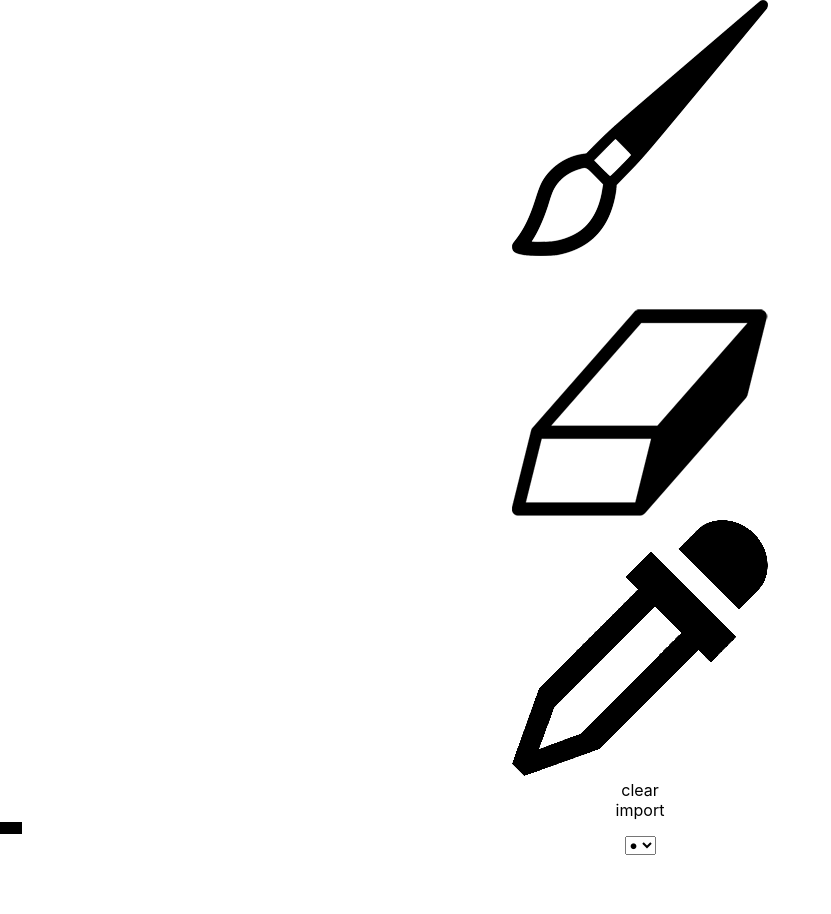
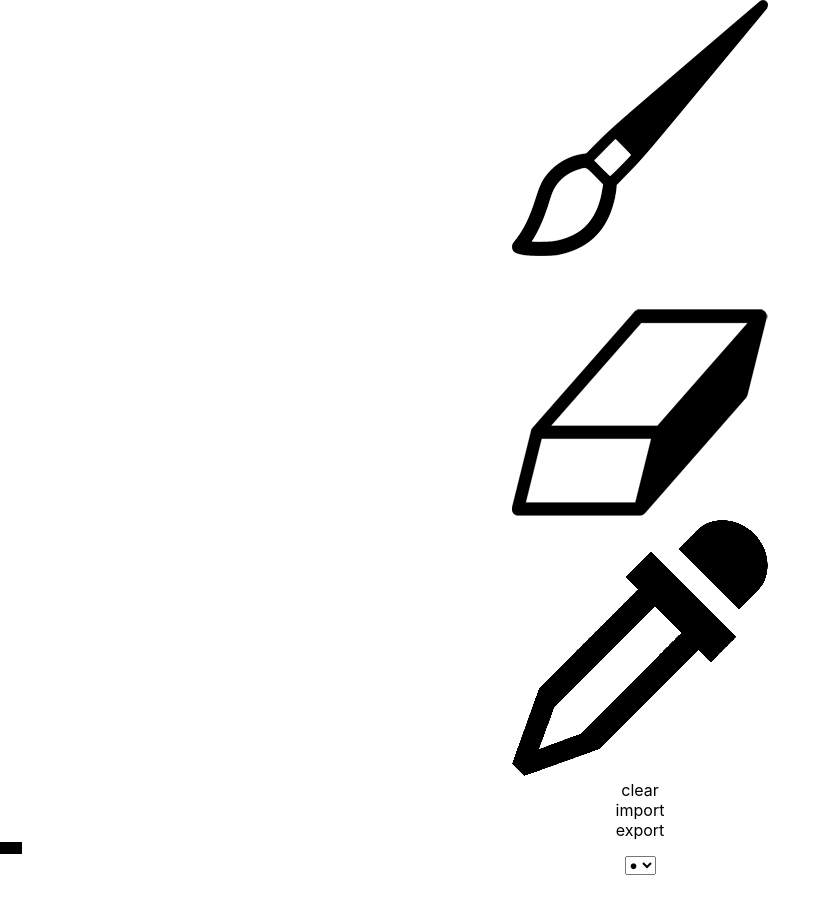
Before and after one commit to Lebed-kun/Paint, a React (Create React App) app: page / in a window 1280 px wide. Shown: the top 914 px of the page, without its empty margins (0-831 px from the left). Built offline with nearby package versions, Linux system fonts and the light colour scheme.

Commit message:
Add export

```diff
--- a/src/components/Canvas/Canvas.js
+++ b/src/components/Canvas/Canvas.js
@@ -4,6 +4,7 @@ import './Canvas.css';
 import { initDrawing, initPen } from '../../utils/init_drawing';
 import { clearCanvas } from '../../utils/clear_canvas';
 import { importImage } from '../../utils/import_image';
+import { exportImage } from '../../utils/export_image';
 
 class Canvas extends React.Component {
   constructor(props) {
@@ -37,6 +38,7 @@ class Canvas extends React.Component {
           importImage('.draw-area', this.props.image);
           break;
         case 'export':
+          exportImage('.draw-area');
           break;
       }
     }
--- a/src/components/MenuBarElement/MenuBarElement.js
+++ b/src/components/MenuBarElement/MenuBarElement.js
@@ -7,6 +7,7 @@ class MenuBarElement extends React.Component {
     this.handleClickClear = this.handleClickClear.bind(this);
     this.openFileDialog = this.openFileDialog.bind(this);
     this.handleImageChange = this.handleImageChange.bind(this);
+    this.downloadImage = this.downloadImage.bind(this);
   }
 
   chooseMenuComponent() {
@@ -24,10 +25,15 @@ class MenuBarElement extends React.Component {
           </div>)
         break;
       case 'export':
+        menuComponent = (<div onClick={this.downloadImage}>{this.props.command}</div>);
         break;
     }
 
     return menuComponent;
+  }
+
+  downloadImage() {
+    this.props.onSelect('export');
   }
 
   openFileDialog() {
--- /dev/null
+++ b/src/utils/export_image.js
@@ -0,0 +1,4 @@
+export function exportImage(canvasSelector) {
+  const canvas = document.querySelector(canvasSelector);
+  document.location.href = canvas.toDataURL('image/png').replace('image/png', 'image/octet-stream');
+}
```
